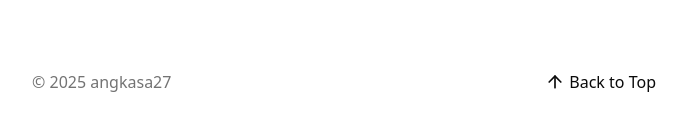
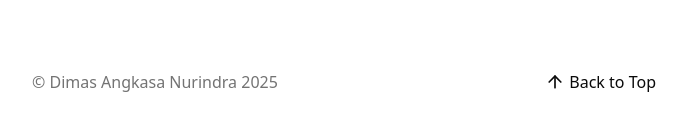
Before and after one commit to angkasa27/asaa.dev, a Next.js app: page / in a window 1280 px wide. Shown: the part 1839-1969 px from the top of the page, without its empty margins (296-983 px from the left). Built offline with nearby package versions, Linux system fonts and the light colour scheme.

Commit message:
Update footer copy right

```diff
--- a/src/components/fragments/footer/footer.tsx
+++ b/src/components/fragments/footer/footer.tsx
@@ -1,4 +1,4 @@
-"use client"
+"use client";
 import { format } from "date-fns-tz";
 import { useMemo } from "react";
 import { LuArrowUp } from "react-icons/lu";
@@ -15,8 +15,13 @@
 
   return (
     <footer className="flex justify-between mt-24">
-      <p className="text-muted-foreground">© {currentYear} angkasa27</p>
-      <button onClick={scrollToTop} className="flex items-center gap-1 cursor-pointer group">
+      <p className="text-muted-foreground">
+        &copy; Dimas Angkasa Nurindra {currentYear}{" "}
+      </p>
+      <button
+        onClick={scrollToTop}
+        className="flex items-center gap-1 cursor-pointer group"
+      >
         <LuArrowUp className="size-5 group-hover:transform group-hover:-translate-y-1/3 transition-transform duration-300 ease-in-out" />
         <span className="group-hover:underline"> Back to Top</span>
       </button>
```
